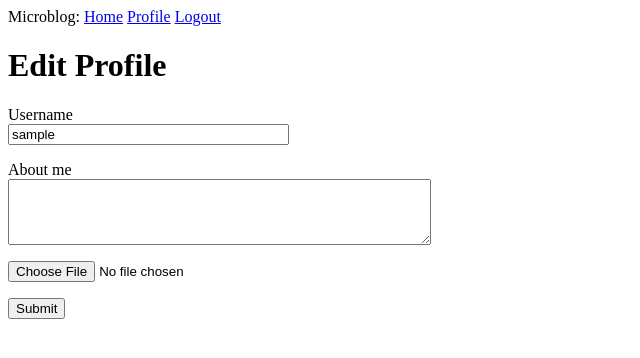
After one commit to vhariharasudhan/microblog, a Flask app: page /edit_profile in a window 1280 px wide. The commit adds this page. Shown: the top 358 px of the page, without its empty margins (0-640 px from the left). Run offline with Flask 2, Linux system fonts and the light colour scheme; the visitor is signed in with stand-in values (Sample User, id 1); data comes from the database, SQL or seed files in the repository; some libraries are stand-ins or nearby versions.

Commit message:
Added profile edit page with upload file feature

```diff
--- a/app/forms.py
+++ b/app/forms.py
@@ -1,7 +1,9 @@
 from flask_wtf import FlaskForm
-from wtforms import StringField, BooleanField, PasswordField, SubmitField
-from wtforms.validators import ValidationError, DataRequired, Email, EqualTo
+from flask_wtf.file import FileField, FileAllowed
+from wtforms import StringField, BooleanField, PasswordField, SubmitField, TextAreaField
+from wtforms.validators import ValidationError, DataRequired, Email, EqualTo, Length
 from app.models import User
+from app import app
 
 class LoginForm(FlaskForm):
     username = StringField('Username', validators=[DataRequired()])
@@ -25,3 +27,9 @@ class RegistrationForm(FlaskForm):
         user = User.query.filter_by(email=email.data).first()
         if user is not None:
             raise ValidationError('Please choose a different email')
+
+class EditProfileForm(FlaskForm):
+    username = StringField('Username', validators=[DataRequired()])
+    about_me = TextAreaField('About me', validators=[Length(min=0, max=140)])
+    profile_pic = FileField('Profile photo', validators=[FileAllowed(set(app.config['ALLOWED_EXTENSIONS']))])
+    submit = SubmitField('Submit')
--- a/app/models.py
+++ b/app/models.py
@@ -1,8 +1,10 @@
+import os
 from datetime import datetime
-from app import db
+from app import app, db
 from app import login
 from werkzeug.security import generate_password_hash, check_password_hash
 from flask_login import UserMixin
+from hashlib import md5
 
 class User(UserMixin, db.Model):
     id = db.Column(db.Integer, primary_key=True)
@@ -10,6 +12,9 @@ class User(UserMixin, db.Model):
     email = db.Column(db.String(120), unique=True, index=True)
     password = db.Column(db.String(128))
     posts = db.relationship('Post', backref='author', lazy='dynamic')
+    photo_url = db.Column(db.String(128))
+    about_me = db.Column(db.String(128))
+    last_seen = db.Column(db.DateTime, default=datetime.utcnow)
 
     def __repr__(self):
         return '<User {}>'.format(self.username)
@@ -19,6 +24,12 @@ class User(UserMixin, db.Model):
 
     def check_password(self, password):
         return check_password_hash(self.password, password)
+
+    def avatar(self, size):
+        if self.photo_url:
+            return os.path.join('/uploads', self.photo_url)
+        digest = md5(self.email.lower().encode('utf-8')).hexdigest()
+        return 'https://www.gravatar.com/avatar/{}?d=identicon&s={}'.format(digest, size)
 
 @login.user_loader
 def load_user(id):
--- a/app/routes.py
+++ b/app/routes.py
@@ -1,9 +1,18 @@
-from flask import render_template, flash, redirect, url_for, request
+import os
+from flask import render_template, flash, redirect, url_for, request, send_from_directory
 from flask_login import current_user, login_user, logout_user, login_required
 from app import app, db
-from app.forms import LoginForm, RegistrationForm
+from app.forms import LoginForm, RegistrationForm, EditProfileForm
 from app.models import User
 from werkzeug.urls import url_parse
+from werkzeug.utils import secure_filename
+from datetime import datetime
+
+@app.before_request
+def before_request():
+    if current_user.is_authenticated:
+        current_user.last_seen = datetime.utcnow()
+        db.session.commit()
 
 @app.route('/')
 @app.route('/index')
@@ -57,3 +66,42 @@ def register():
         db.session.commit()
         return redirect(url_for('login'))
     return render_template('register.html', title='Register', form=form)
+
+@app.route('/user/<username>')
+@login_required
+def user(username):
+    user = User.query.filter_by(username=username).first_or_404()
+    posts = [
+        {
+            'author': user,
+            'body': 'Test post #1',
+        },
+        {
+            'author': user,
+            'body': 'Test post #2',
+        },
+    ]
+    return render_template('user.html', user=user, posts=posts)
+
+@app.route('/edit_profile', methods=['GET', 'POST'])
+@login_required
+def edit_profile():
+    form = EditProfileForm()
+    if form.validate_on_submit():
+        current_user.username = form.username.data
+        current_user.about_me = form.about_me.data
+        if form.profile_pic.data:
+            filename = current_user.username + '__' + secure_filename(form.profile_pic.data.filename)
+            uploaded_filename = os.path.join(app.config['UPLOAD_FOLDER'], filename)
+            form.profile_pic.data.save(uploaded_filename)
+            current_user.photo_url = filename
+        flash('Your changes have been saved.')
+        db.session.commit()
+    elif request.method == 'GET':
+        form.username.data = current_user.username
+        form.about_me.data = current_user.about_me
+    return render_template('edit_profile.html', title='Edit Profile', form=form)
+
+@app.route('/uploads/<filename>')
+def uploaded_file(filename):
+    return send_from_directory(app.config['UPLOAD_FOLDER'], filename)
--- /dev/null
+++ b/app/templates/_post.html
@@ -0,0 +1,6 @@
+<table>
+    <tr valign="top">
+        <td><img src="{{ post.author.avatar(36) }}"></td>
+        <td>{{ post.author.username }} says:<br>{{ post.body }}</td>
+    </tr>
+</table>
--- a/app/templates/base.html
+++ b/app/templates/base.html
@@ -15,6 +15,7 @@
             {% if current_user.is_anonymous %}
                 <a href={{url_for('login')}}>Login</a>
             {% else %}
+                <a href={{url_for('user', username=current_user.username)}}>Profile</a>
                 <a href={{url_for('logout')}}>Logout</a>
             {% endif %}
         </div>
--- /dev/null
+++ b/app/templates/edit_profile.html
@@ -0,0 +1,28 @@
+{% extends 'base.html' %}
+
+{% block content %}
+    <h1>Edit Profile</h1>
+    <form action="" enctype="multipart/form-data" method="POST">
+        {{form.hidden_tag()}}
+        <p>
+            {{form.username.label}}<br>
+            {{form.username(size=32)}}<br>
+            {% for error in form.username.errors %}
+                <span style="color: red;">[{{error}}]</span>
+            {%endfor%}
+        </p>
+        <p>
+            {{form.about_me.label}}<br>
+            {{form.about_me(rows=4, cols=50)}}<br>
+            {% for error in form.about_me.errors %}
+                <span style="color: red;">[{{error}}]</span>
+            {%endfor%}
+        </p>
+        <p>
+            {{form.profile_pic()}}
+        </p>
+        <p>
+            {{form.submit()}}
+        </p>
+    </form>
+{% endblock %}
--- a/config.py
+++ b/config.py
@@ -6,3 +6,6 @@ class Config(object):
     SQLALCHEMY_DATABASE_URI = os.environ.get('DATABASE_URL') or \
         'sqlite:///' + os.path.join(basedir, 'app.db')
     SQLALCHEMY_TRACK_MODIFICATIONS = False
+    UPLOAD_FOLDER = os.environ.get('UPLOAD_FOLDER') or '/Users/vhari/practice/microblog/profile_pics'
+    ALLOWED_EXTENSIONS = set(['png', 'jpg', 'jpeg', 'gif'])
+    MAX_CONTENT_LENGTH = 32 * 1024
```
Also changed, not shown: app/templates/user.html (added, +26 -0 lines), migrations/versions/202b79bb4679_.py (added, +32 -0 lines).
